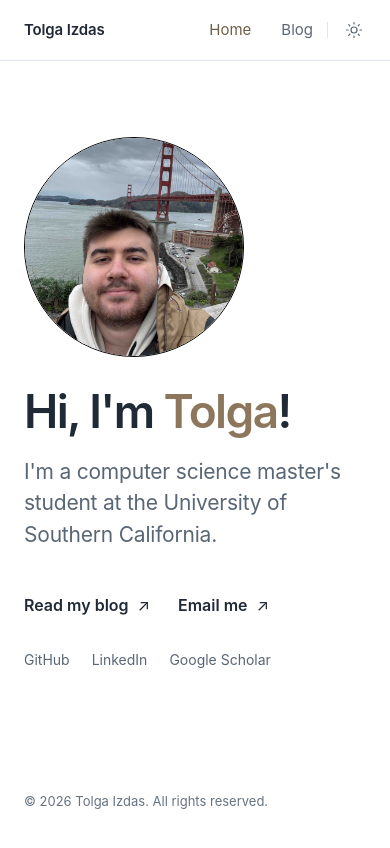
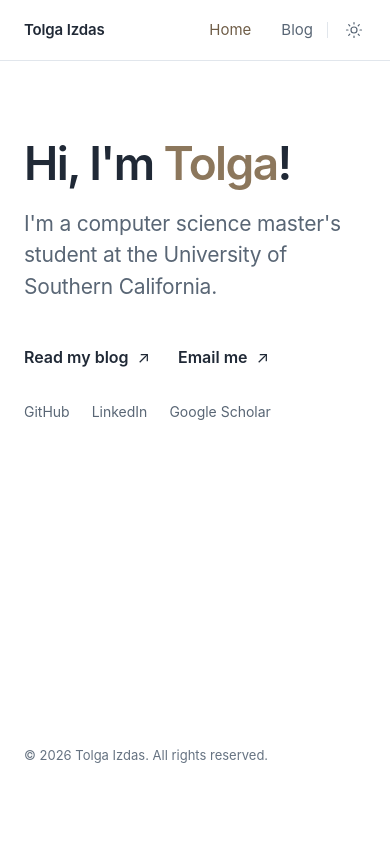
Before and after one commit to tolgaizdas/personal-website, a Next.js app: page / in a window 390 px wide. Shown: the top 848 px of the page. Built offline with nearby package versions, Linux system fonts and the light colour scheme.

Commit message:
Remove profile photo from homepage introduction

```diff
--- a/src/app/globals.css
+++ b/src/app/globals.css
@@ -14,7 +14,6 @@
   --prose-link-hover: #5b4a36;
   --line: #e1e6ec;
   --soft: #f3f6fa;
-  --photo-border: #000000;
   --width: 1080px;
   --gutter: 24px;
   --font-sans: -apple-system, BlinkMacSystemFont, "Segoe UI", Roboto,
@@ -33,7 +32,6 @@
   --prose-link-hover: #d9c6aa;
   --line: #333333;
   --soft: #222222;
-  --photo-border: #ffffff;
 }
 
 *,
@@ -176,27 +174,6 @@ main.wrap {
 
 .home-intro-content {
   max-width: 620px;
-}
-
-.home-intro {
-  --photo-size: 300px;
-  display: grid;
-  grid-template-columns: minmax(0, 620px) var(--photo-size);
-  align-items: start;
-  justify-content: space-between;
-  gap: 28px;
-}
-
-.home-photo {
-  display: block;
-  width: var(--photo-size);
-  height: var(--photo-size);
-  border: 1px solid var(--photo-border);
-  border-radius: 50%;
-  object-fit: cover;
-  object-position: 50% 68%;
-  animation: enter-down 420ms cubic-bezier(0.22, 1, 0.36, 1) both;
-  animation-delay: 100ms;
 }
 
 .home-intro h1,
@@ -601,21 +578,6 @@ main.wrap {
   to { opacity: 1; transform: translateY(0); }
 }
 
-@media (max-width: 660px) {
-  .home-intro {
-    --photo-size: 220px;
-    grid-template-columns: minmax(0, 1fr);
-  }
-
-  .home-photo { grid-row: 1; }
-
-  .home-intro h1 { --enter-delay: 190ms; }
-  .home-deck { --enter-delay: 280ms; }
-  .home-actions { --enter-delay: 370ms; }
-  .home-social { --enter-delay: 460ms; }
-  .home-main + .site-footer { --enter-delay: 550ms; }
-}
-
 @media (prefers-reduced-motion: reduce) {
   *, *::before, *::after {
     animation: none !important;
--- a/src/components/layout/Introduction.jsx
+++ b/src/components/layout/Introduction.jsx
@@ -1,4 +1,3 @@
-import Image from "next/image";
 import Link from "next/link";
 
 const Introduction = ({ information }) => {
@@ -28,14 +27,6 @@ const Introduction = ({ information }) => {
           </a>
         </div>
       </div>
-      <Image
-        className="home-photo"
-        src="/images/profile.jpg"
-        alt="Tolga Izdas in front of the Golden Gate Bridge"
-        width={300}
-        height={300}
-        priority
-      />
     </section>
   );
 };
```
